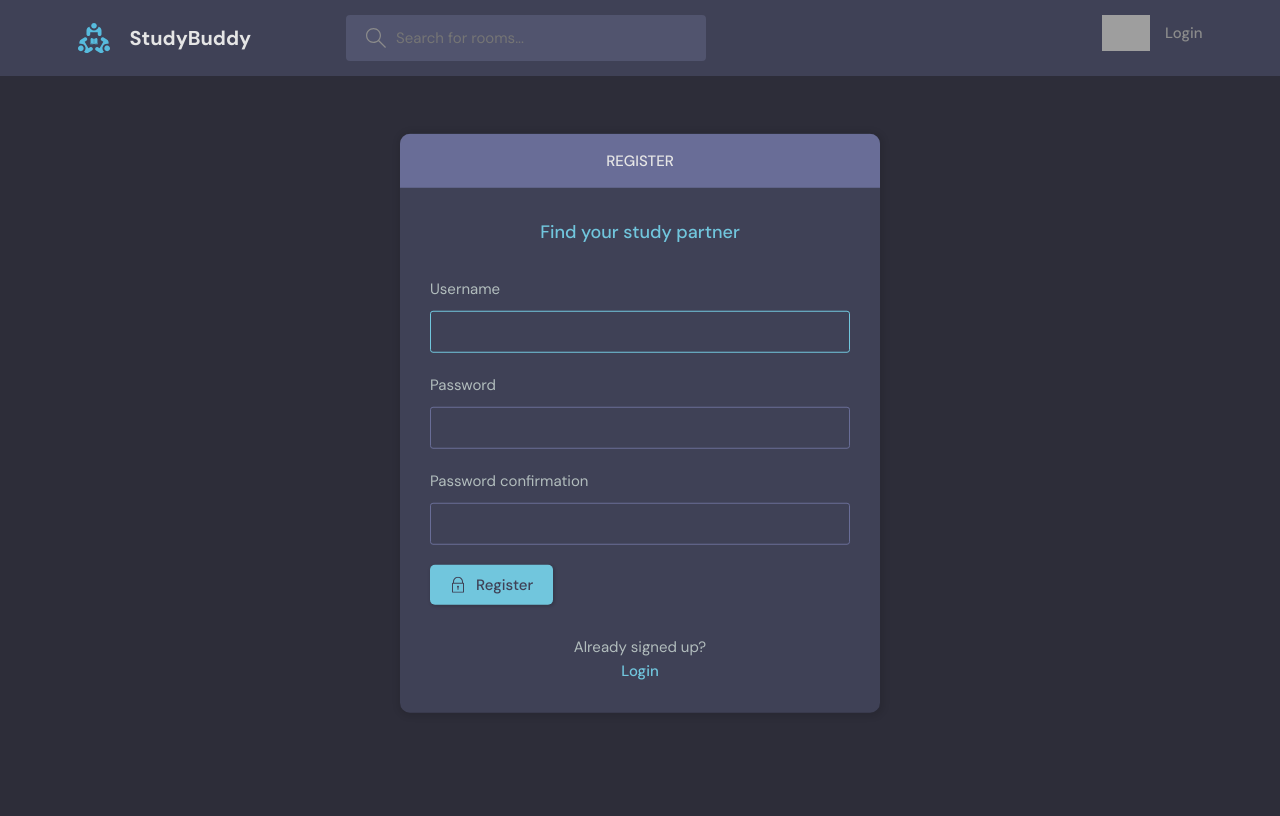
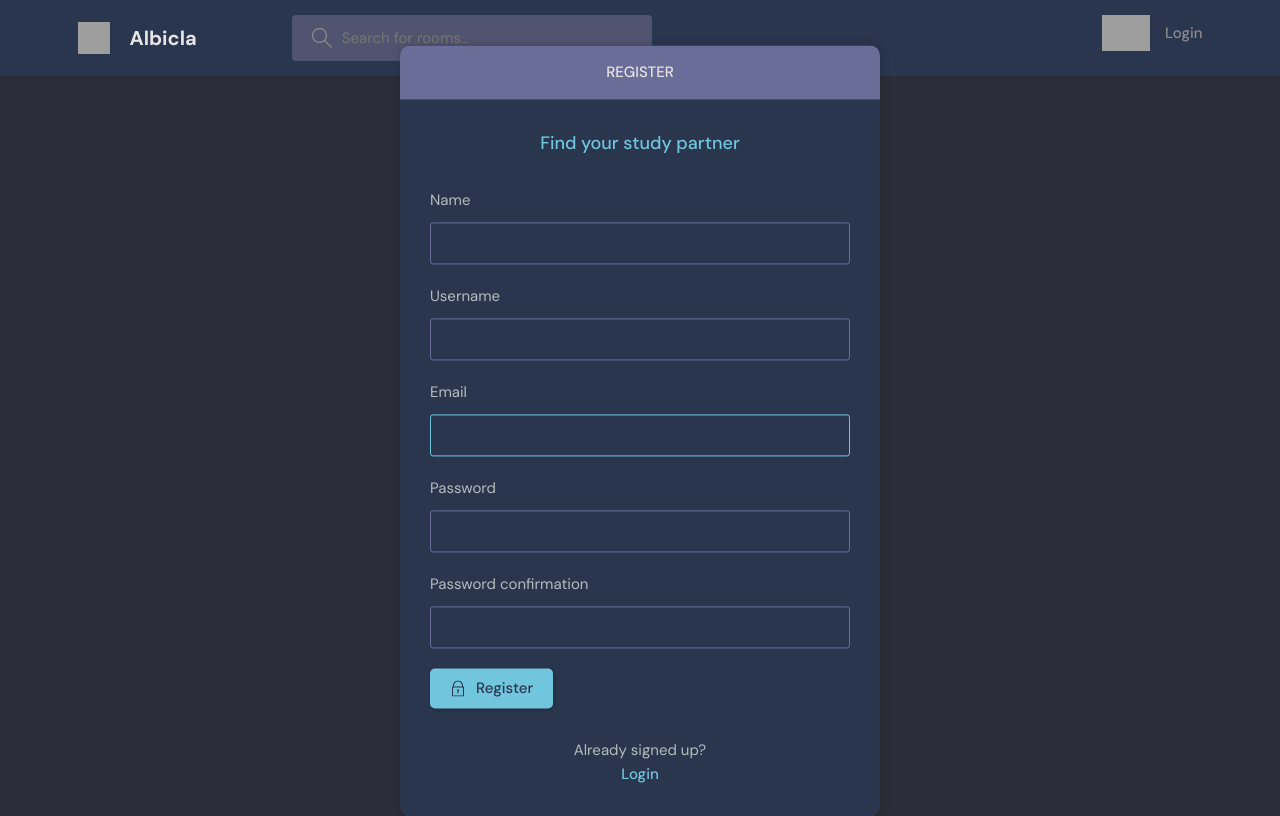
Before and after one commit to Bunnicz/Django-Social-Rooms, a Django app: page /register/ in a window 1280 px wide. Before the commit the page ends 713 px from the top, so only its background shows below. Run offline with Django 4.2, Linux system fonts and the light colour scheme; parts of the project's set-up code (start-up, migrations or seed data) failed here and were passed over; grey boxes are pictures that could not be loaded.

Commit message:
Template Customization

```diff
--- a/albicla/base/forms.py
+++ b/albicla/base/forms.py
@@ -3,6 +3,12 @@ from django.contrib.auth.forms import UserCreationForm
 from .models import Room, User
 
 # from django.contrib.auth.models import User
+
+
+class MyUserCreationForm(UserCreationForm):
+    class Meta:
+        model = User
+        fields = ["name", "username", "email", "password1", "password2"]
 
 
 class RoomForm(ModelForm):
--- a/albicla/base/templates/base/login_register.html
+++ b/albicla/base/templates/base/login_register.html
@@ -18,8 +18,8 @@
         <form class="form" action="" method="POST">
           {% csrf_token %}
           <div class="form__group form__group">
-            <label for="room_name">Username</label>
-            <input id="username" name="username" type="text" placeholder="e.g. dennis_ivy" />
+            <label for="room_name">Email</label>
+            <input id="username" name="email" type="text" placeholder="email" />
           </div>
           <div class="form__group">
             <label for="password">Password</label>
--- a/albicla/base/views.py
+++ b/albicla/base/views.py
@@ -4,16 +4,14 @@ from django.shortcuts import render, redirect
 from django.contrib import messages
 from django.contrib.auth.decorators import login_required
 from django.db.models import Q, Count
+from django.contrib.auth import authenticate, login, logout
+from django.http import HttpResponse
 
 # from django.contrib.auth.models import User
-from django.contrib.auth import authenticate, login, logout
-from django.contrib.auth.forms import UserCreationForm
-
-from django.http import HttpResponse
-
+# from django.contrib.auth.forms import UserCreationForm
 
 from .models import Room, Topic, Message, User
-from .forms import RoomForm, UserForm
+from .forms import RoomForm, UserForm, MyUserCreationForm
 
 # Create your views here.
 # pk - primary key
@@ -27,16 +25,16 @@ def loginPage(request):  # Cant be just login - buildIn function
         return redirect("home")
 
     if request.method == "POST":
-        username = request.POST.get("username").lower()
+        email = request.POST.get("email").lower()
         password = request.POST.get("password")
 
         try:
-            user = User.objects.get(username=username)
+            user = User.objects.get(email=email)
         except:
             # flash messages
             messages.error(request, "User does not exist")
 
-        user = authenticate(request, username=username, password=password)
+        user = authenticate(request, email=email, password=password)
 
         if user is not None:
             login(request, user)
@@ -54,10 +52,10 @@ def logoutUser(request):
 
 
 def registerPage(request):
-    form = UserCreationForm()
+    form = MyUserCreationForm()
 
     if request.method == "POST":
-        form = UserCreationForm(request.POST)
+        form = MyUserCreationForm(request.POST)
         if form.is_valid():
             user = form.save(commit=False)
             user.username = user.username.lower()
--- a/albicla/static/styles/main.css
+++ /dev/null
@@ -1,3 +0,0 @@
-body {
-    background-color: rgb(74, 228, 176);
-}
--- a/albicla/static/styles/style.css
+++ b/albicla/static/styles/style.css
@@ -3,7 +3,7 @@
 :root {
   --color-main: #71c6dd;
   --color-main-light: #e1f6fb;
-  --color-dark: #3f4156;
+  --color-dark: #29364e;
   --color-dark-medium: #51546e;
   --color-dark-light: #696d97;
   --color-light: #e5e5e5;
@@ -108,7 +108,7 @@ a {
   color: var(--color-light);
 }
 
-.btn > svg {
+.btn>svg {
   fill: currentColor;
   width: 1.6rem;
   height: 1.6rem;
@@ -236,7 +236,7 @@ a {
   background-color: var(--color-dark-medium);
 }
 
-.dropdown-menu > a:not(:last-child) {
+.dropdown-menu>a:not(:last-child) {
   border-bottom: 1px solid var(--color-dark-medium);
 }
 
@@ -270,7 +270,7 @@ a {
   background-color: var(--color-dark);
 }
 
-.header > .container {
+.header>.container {
   display: flex;
   gap: 9.5rem;
 }
@@ -282,18 +282,18 @@ a {
   align-items: center;
 }
 
-.header__logo > img {
+.header__logo>img {
   height: 3.2rem;
   width: 3.2rem;
 }
 
-.header__logo > h1 {
+.header__logo>h1 {
   font-weight: 700;
   font-size: 2rem;
   color: var(--color-light);
 }
 
-.header__search > label {
+.header__search>label {
   background-color: var(--color-dark-medium);
   padding: 1.3rem 1rem;
   display: flex;
@@ -322,7 +322,7 @@ a {
     width: 20rem;
   }
 
-  .header > .container {
+  .header>.container {
     gap: 3rem;
   }
 }
@@ -393,32 +393,33 @@ a {
   margin-top: 2.4rem;
 }
 
-.layout > .container {
+.layout>.container {
   display: flex;
   justify-content: space-between;
   align-items: flex-start;
 }
 
-.layout--3 > .container > div:first-child {
+.layout--3>.container>div:first-child {
   flex-basis: 18%;
   max-width: 22.5rem;
 }
 
-.layout--3 > .container > div:nth-child(2) {
+.layout--3>.container>div:nth-child(2) {
   flex-basis: 50%;
 }
 
-.layout--3 > .container > div:last-child {
+.layout--3>.container>div:last-child {
   flex-basis: 25%;
 }
 
-.layout--2 > .container > div:first-child {
+.layout--2>.container>div:first-child {
   flex-basis: 72%;
 }
 
-.layout--2 > .container > div:last-child {
+.layout--2>.container>div:last-child {
   flex-basis: 25%;
 }
+
 /*========== Layout Box ==========*/
 
 .layout__box {
@@ -464,12 +465,13 @@ a {
 }
 
 @media screen and (max-width: 900px) {
+
   .activities,
   .topics {
     display: none;
   }
 
-  .layout--3 > .container > div:nth-child(2) {
+  .layout--3>.container>div:nth-child(2) {
     flex-basis: 100%;
   }
 }
@@ -823,6 +825,7 @@ a {
   font-weight: 500;
   font-size: 1.8rem;
 }
+
 .auth .layout__boxHeader {
   text-align: center;
   justify-content: center;
@@ -912,7 +915,7 @@ a {
     display: none;
   }
 
-  .layout--2 > .container > div:first-child {
+  .layout--2>.container>div:first-child {
     flex-basis: 100%;
   }
 }
@@ -1107,7 +1110,7 @@ a {
   background: transparent;
 }
 
-.room__message > form > input {
+.room__message>form>input {
   resize: none;
   background-color: var(--color-dark-light);
   color: var(--color-light);
@@ -1123,7 +1126,7 @@ a {
   position: relative;
 }
 
-.room__message > form > input::placeholder {
+.room__message>form>input::placeholder {
   color: var(--color-light-gray);
 }
 
--- a/albicla/templates/navbar.html
+++ b/albicla/templates/navbar.html
@@ -4,7 +4,7 @@
     <div class="container">
         <a href="{% url 'home' %}" class="header__logo">
             <img src="{% static 'images/logo.svg' %}" />
-            <h1>StudyBuddy</h1>
+            <h1>Albicla</h1>
         </a>
         <form class="header__search" method="GET" action="{% url 'home' %}">
             <label>
```
Also changed, not shown: albicla/db.sqlite3, albicla/static/images/logo.svg.
